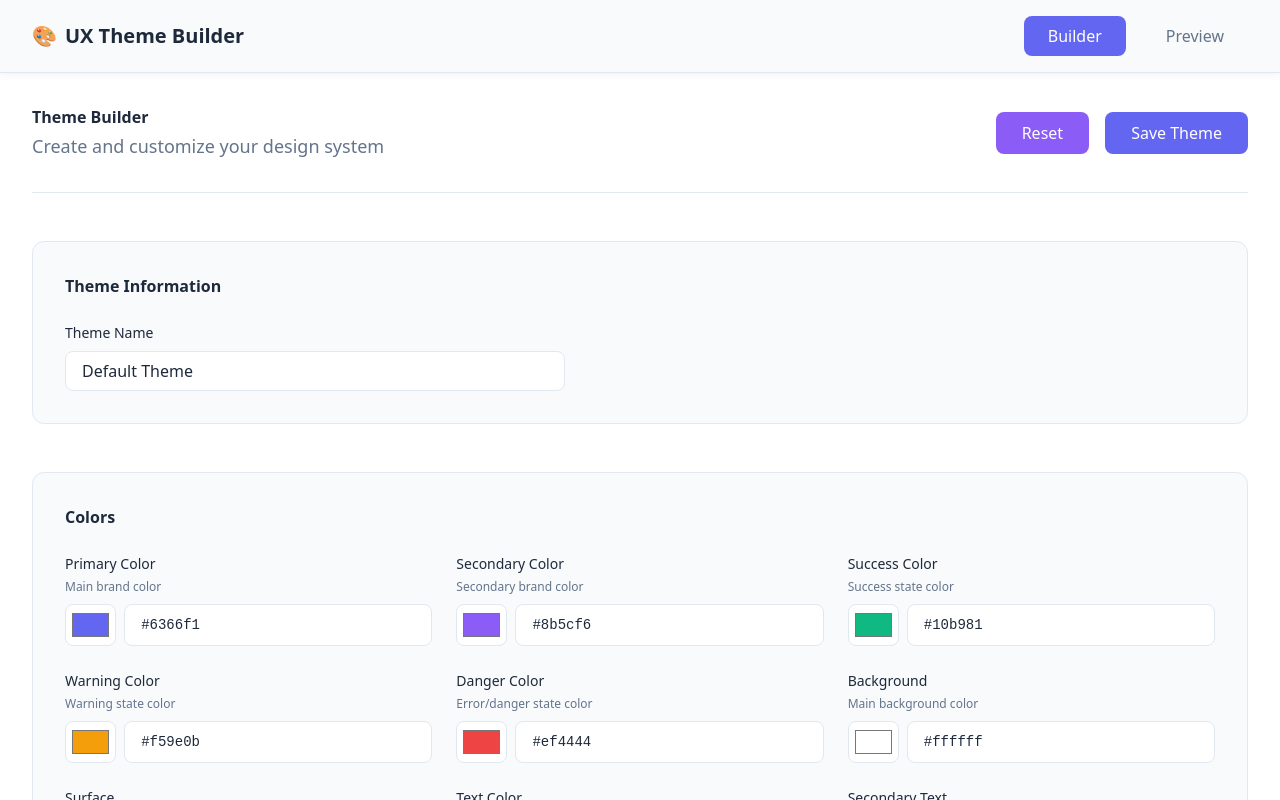
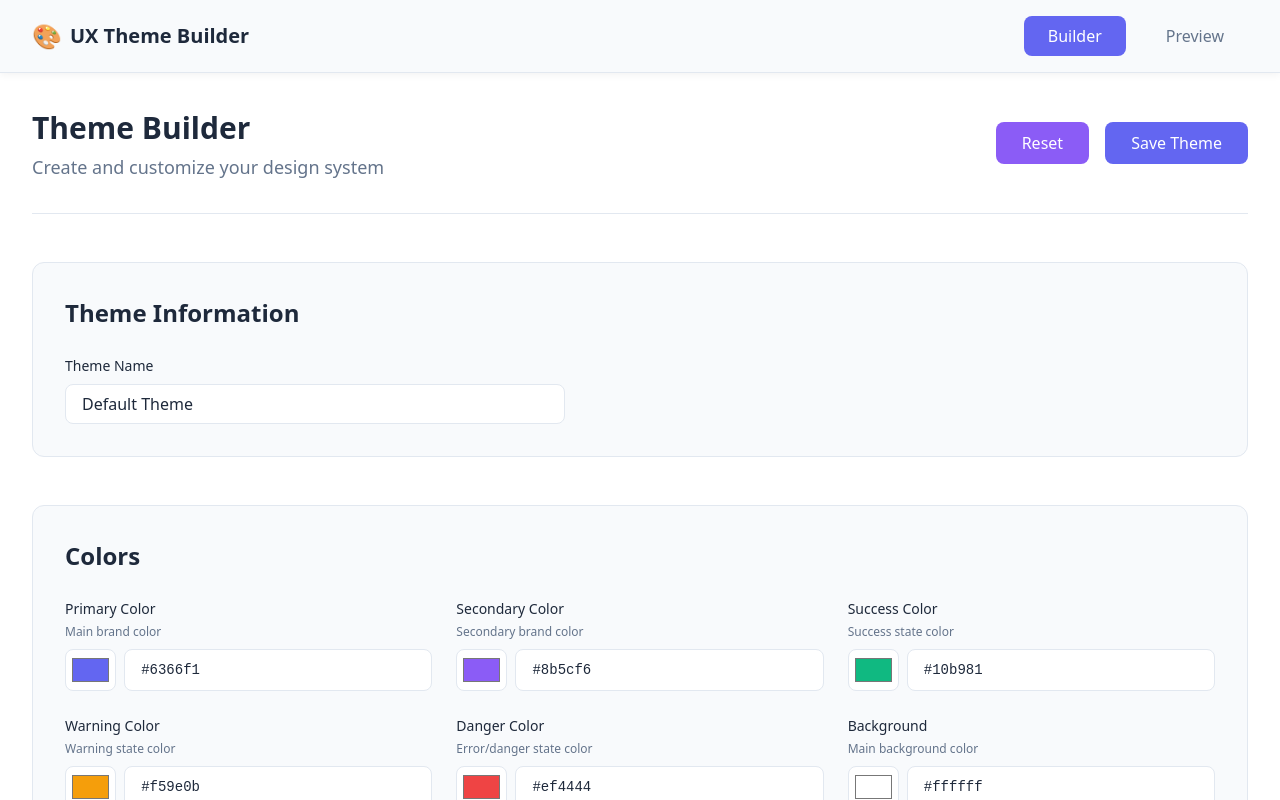
Before and after one commit to MirnaMilad/ux-theme-builder, an Angular app: page /builder in a window 1280 px wide. Shown: the top 800 px of the page. Built offline with nearby package versions, Linux system fonts and the light colour scheme.

Commit message:
feat: implement theme management and prevent FOUC with default theme variables

```diff
--- a/src/app/app.config.ts
+++ b/src/app/app.config.ts
@@ -1,13 +1,36 @@
-import { ApplicationConfig, provideBrowserGlobalErrorListeners, provideZonelessChangeDetection } from '@angular/core';
+import {
+  APP_INITIALIZER,
+  ApplicationConfig,
+  provideBrowserGlobalErrorListeners,
+  provideZonelessChangeDetection,
+} from '@angular/core';
 import { provideRouter } from '@angular/router';
 
 import { routes } from './app.routes';
 import { provideClientHydration, withEventReplay } from '@angular/platform-browser';
+import { ThemeService } from './core/services/theme.service';
+
+/**
+ * Initialize theme before app bootstrap to prevent FOUC
+ */
+function initializeTheme(themeService: ThemeService): () => void {
+  return () => {
+    // Force theme initialization synchronously
+    themeService.getCurrentTheme();
+  };
+}
 
 export const appConfig: ApplicationConfig = {
   providers: [
     provideBrowserGlobalErrorListeners(),
     provideZonelessChangeDetection(),
-    provideRouter(routes), provideClientHydration(withEventReplay())
-  ]
+    provideRouter(routes),
+    provideClientHydration(withEventReplay()),
+    {
+      provide: APP_INITIALIZER,
+      useFactory: initializeTheme,
+      deps: [ThemeService],
+      multi: true,
+    },
+  ],
 };
--- a/src/app/core/services/theme.service.ts
+++ b/src/app/core/services/theme.service.ts
@@ -27,6 +27,11 @@ export class ThemeService {
   readonly radius$: Signal<Record<string, string>> = computed(() => this.themeSignal().radius);
 
   constructor() {
+    // Apply initial theme immediately (synchronously) to prevent FOUC
+    if (this.isBrowser) {
+      this.applyCSSVariables(this.theme$());
+    }
+
     // Automatically apply theme changes to CSS variables (browser only)
     effect(() => {
       if (this.isBrowser) {
--- a/src/app/features/preview/preview.component.ts
+++ b/src/app/features/preview/preview.component.ts
@@ -1,8 +1,9 @@
-import { ChangeDetectionStrategy, Component } from '@angular/core';
+import { ChangeDetectionStrategy, Component, inject } from '@angular/core';
 import { ButtonPreviewComponent } from '../library/button-preview/button-preview.component';
 import { CardPreviewComponent } from '../library/card-preview/card-preview.component';
 import { InputPreviewComponent } from '../library/input-preview/input-preview.component';
 import { TypographyPreviewComponent } from '../library/typography-preview/typography-preview.component';
+import { ThemeService } from '../../core/services/theme.service';
 
 @Component({
   selector: 'app-preview',
@@ -11,4 +12,6 @@ import { TypographyPreviewComponent } from '../library/typography-preview/typogr
   styleUrl: './preview.component.scss',
   changeDetection: ChangeDetectionStrategy.OnPush,
 })
-export class PreviewComponent {}
+export class PreviewComponent {
+  private readonly themeService: ThemeService = inject(ThemeService);
+}
--- /dev/null
+++ b/src/assets/styles/_default-theme.scss
@@ -0,0 +1,49 @@
+/* Default theme CSS variables to prevent FOUC */
+:root {
+  /* Colors */
+  --color-primary: #6366f1;
+  --color-secondary: #8b5cf6;
+  --color-success: #10b981;
+  --color-warning: #f59e0b;
+  --color-danger: #ef4444;
+  --color-background: #ffffff;
+  --color-surface: #f8fafc;
+  --color-text: #1e293b;
+  --color-text-secondary: #64748b;
+  --color-border: #e2e8f0;
+
+  /* Typography */
+  --font-family: system-ui, -apple-system, sans-serif;
+  --font-family-mono: ui-monospace, monospace;
+  --font-size-xs: 0.75rem;
+  --font-size-sm: 0.875rem;
+  --font-size-base: 1rem;
+  --font-size-lg: 1.125rem;
+  --font-size-xl: 1.25rem;
+  --font-size-2xl: 1.5rem;
+  --font-size-3xl: 1.875rem;
+  --font-weight-normal: 400;
+  --font-weight-medium: 500;
+  --font-weight-semibold: 600;
+  --font-weight-bold: 700;
+  --line-height-tight: 1.25;
+  --line-height-normal: 1.5;
+  --line-height-relaxed: 1.75;
+
+  /* Spacing */
+  --spacing-xs: 0.25rem;
+  --spacing-sm: 0.5rem;
+  --spacing-md: 1rem;
+  --spacing-lg: 1.5rem;
+  --spacing-xl: 2rem;
+  --spacing-2xl: 3rem;
+  --spacing-3xl: 4rem;
+
+  /* Radius */
+  --radius-none: 0;
+  --radius-sm: 0.25rem;
+  --radius-md: 0.5rem;
+  --radius-lg: 0.75rem;
+  --radius-xl: 1rem;
+  --radius-full: 9999px;
+}
--- a/src/index.html
+++ b/src/index.html
@@ -1,11 +1,11 @@
 <!doctype html>
 <html lang="en">
   <head>
-  <meta charset="utf-8">
+    <meta charset="utf-8" />
     <title>UxThemeBuilder</title>
-  <base href="/">
-  <meta name="viewport" content="width=device-width, initial-scale=1">
-  <link rel="icon" type="image/x-icon" href="favicon.ico">
+    <base href="/" />
+    <meta name="viewport" content="width=device-width, initial-scale=1" />
+    <link rel="icon" type="image/x-icon" href="ux.webp" />
   </head>
   <body>
     <app-root></app-root>
--- a/src/styles.scss
+++ b/src/styles.scss
@@ -1,3 +1,6 @@
+/* Import default theme variables */
+@use './assets/styles/default-theme';
+
 *,
 *::before,
 *::after {
@@ -9,11 +12,11 @@
 body {
   margin: 0;
   padding: 0;
-  font-family: var(--font-family, system-ui, -apple-system, sans-serif);
-  font-size: var(--font-size-base, 1rem);
-  line-height: var(--line-height-normal, 1.5);
-  color: var(--color-text, #1e293b);
-  background: var(--color-background, #ffffff);
+  font-family: var(--font-family);
+  font-size: var(--font-size-base);
+  line-height: var(--line-height-normal);
+  color: var(--color-text);
+  background: var(--color-background);
   -webkit-font-smoothing: antialiased;
   -moz-osx-font-smoothing: grayscale;
 }
@@ -47,7 +50,7 @@ html {
 }
 
 :focus-visible {
-  outline: 2px solid var(--color-primary, #6366f1);
+  outline: 2px solid var(--color-primary);
   outline-offset: 2px;
 }
 
@@ -69,14 +72,14 @@ html {
 }
 
 ::-webkit-scrollbar-track {
-  background: var(--color-surface, #f8fafc);
+  background: var(--color-surface);
 }
 
 ::-webkit-scrollbar-thumb {
-  background: var(--color-border, #e2e8f0);
-  border-radius: var(--radius-full, 9999px);
+  background: var(--color-border);
+  border-radius: var(--radius-full);
 
   &:hover {
-    background: var(--color-text-secondary, #64748b);
+    background: var(--color-text-secondary);
   }
 }
```
Also changed, not shown: public/ux.webp (added). Lines whose indentation alone changed are shown as unchanged.
